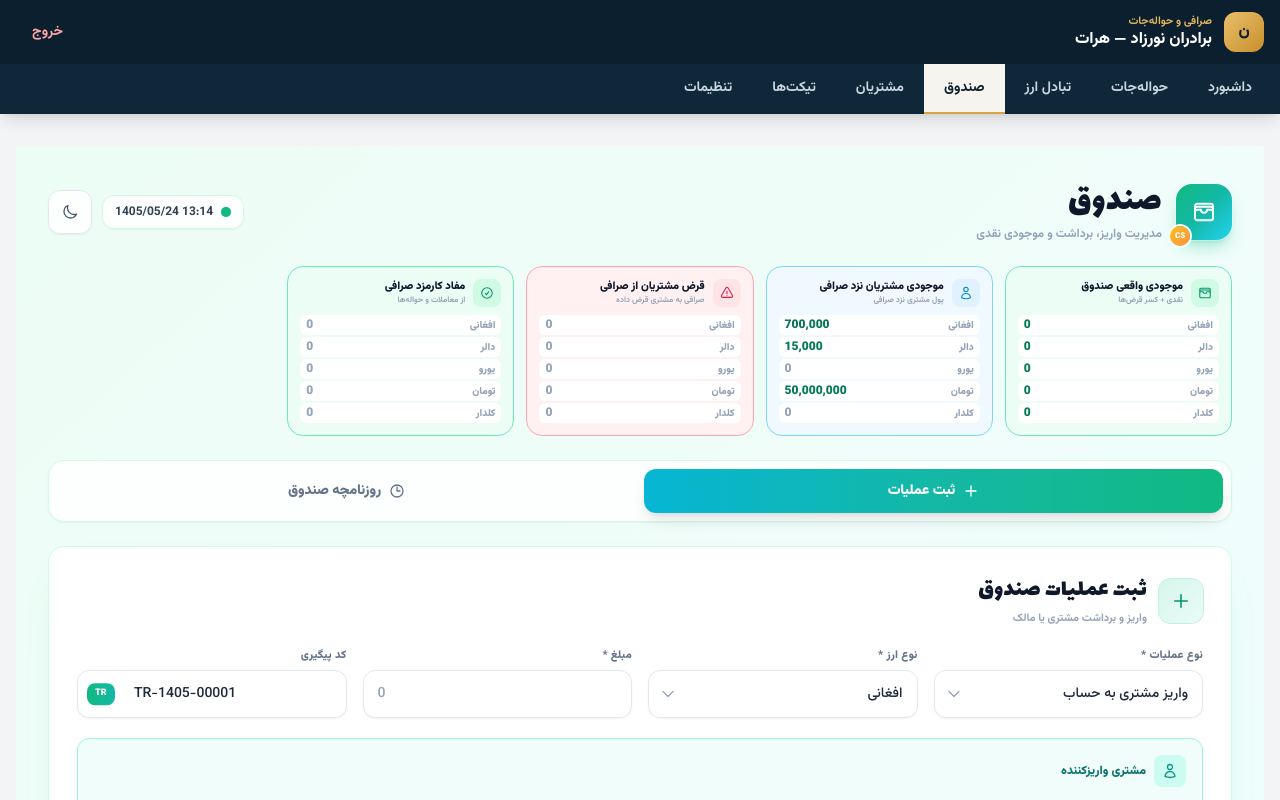
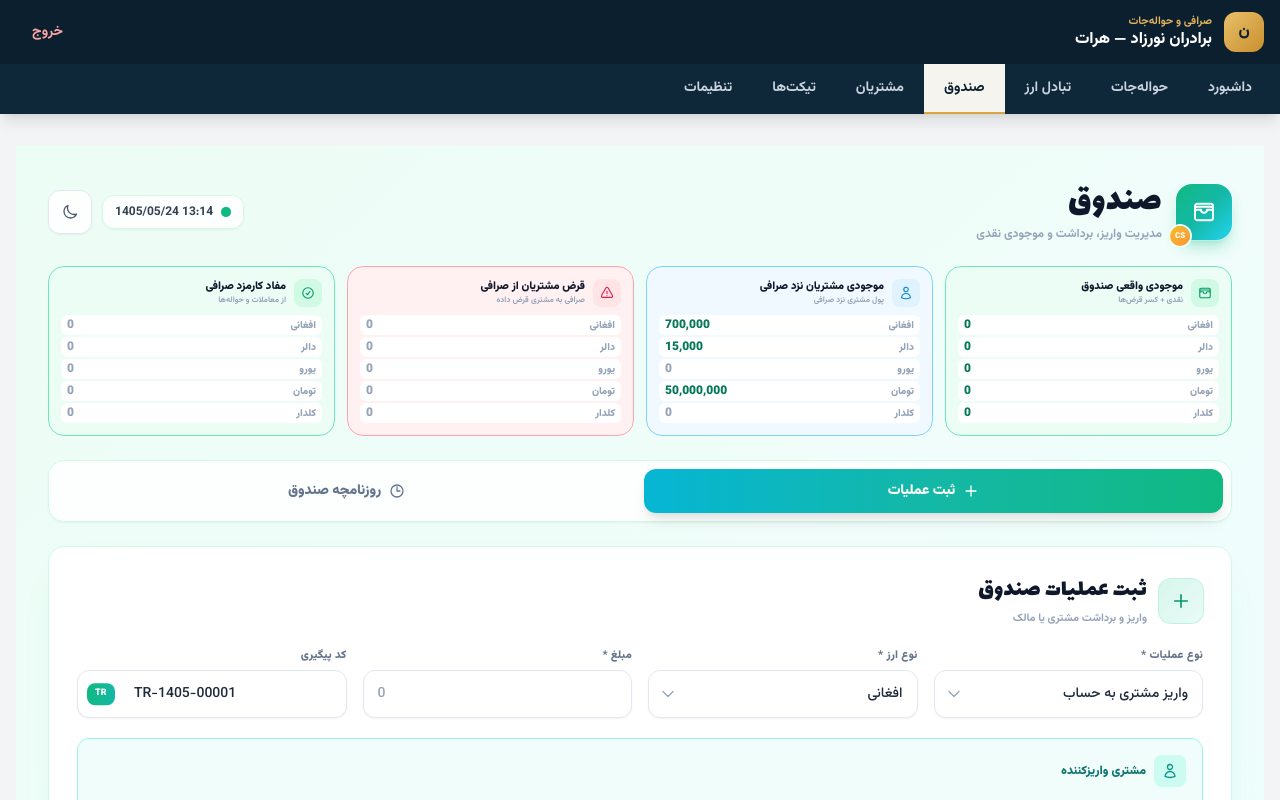
Before and after one commit to nasirahmadrahmati19-hue/exchange-admin, a Next.js app: page /dashboard/cash in a window 1280 px wide. Shown: the top 800 px of the page. Built offline with nearby package versions, Linux system fonts and the light colour scheme; sample sign-in values are in the browser's storage; a small style sheet from the web is missing.

Commit message:
Refactor card layout in cash dashboard

```diff
--- a/app/dashboard/cash/page.tsx
+++ b/app/dashboard/cash/page.tsx
@@ -253,12 +253,12 @@ export default function CashPage() {
             </div>
           </header>
 
-          <div className="cs-up grid grid-cols-2 sm:grid-cols-3 lg:grid-cols-5 gap-3" style={{ animationDelay: "70ms" }}>
-            <TwoColCard title="موجودی واقعی صندوق" subtitle="نقدی + کسر قرض‌ها" icon="wallet" borderColor={dk ? "border-emerald-400/25 bg-emerald-400/[0.07]" : "border-emerald-300 bg-emerald-50"} iconBg={dk ? "bg-emerald-400/15 text-emerald-300" : "bg-emerald-100 text-emerald-600"} data={realCashBalances} colorFn={(v) => v < 0 ? "text-rose-500" : dk ? "text-emerald-300" : "text-emerald-700"} />
-            <TwoColCard title="موجودی مشتریان نزد صرافی" subtitle="پول مشتری نزد صرافی" icon="user" borderColor={dk ? "border-sky-400/25 bg-sky-400/[0.07]" : "border-sky-300 bg-sky-50"} iconBg={dk ? "bg-sky-400/15 text-sky-300" : "bg-sky-100 text-sky-600"} data={customerTotalBalances} colorFn={(v) => v > 0 ? dk ? "text-emerald-300" : "text-emerald-700" : subText} />
-            <TwoColCard title="قرض مشتریان از صرافی" subtitle="صرافی به مشتری قرض داده" icon="alert" borderColor={dk ? "border-rose-400/25 bg-rose-400/[0.07]" : "border-rose-300 bg-rose-50"} iconBg={dk ? "bg-rose-400/15 text-rose-300" : "bg-rose-100 text-rose-600"} data={customerDebts} colorFn={(v) => v > 0 ? "text-rose-500" : subText} />
-            <TwoColCard title="مفاد کارمزد صرافی" subtitle="از معاملات و حواله‌ها" icon="check" borderColor={dk ? "border-emerald-400/25 bg-emerald-400/[0.07]" : "border-emerald-300 bg-emerald-50"} iconBg={dk ? "bg-emerald-400/15 text-emerald-300" : "bg-emerald-100 text-emerald-600"} data={commissionProfit} colorFn={(v) => v > 0 ? dk ? "text-emerald-300" : "text-emerald-700" : subText} />
-          </div>
+         <div className="cs-up grid grid-cols-2 sm:grid-cols-2 lg:grid-cols-4 gap-3" style={{ animationDelay: "70ms" }}>
+  <TwoColCard title="موجودی واقعی صندوق" subtitle="نقدی + کسر قرض‌ها" icon="wallet" borderColor={dk ? "border-emerald-400/25 bg-emerald-400/[0.07]" : "border-emerald-300 bg-emerald-50"} iconBg={dk ? "bg-emerald-400/15 text-emerald-300" : "bg-emerald-100 text-emerald-600"} data={realCashBalances} colorFn={(v) => v < 0 ? "text-rose-500" : dk ? "text-emerald-300" : "text-emerald-700"} />
+  <TwoColCard title="موجودی مشتریان نزد صرافی" subtitle="پول مشتری نزد صرافی" icon="user" borderColor={dk ? "border-sky-400/25 bg-sky-400/[0.07]" : "border-sky-300 bg-sky-50"} iconBg={dk ? "bg-sky-400/15 text-sky-300" : "bg-sky-100 text-sky-600"} data={customerTotalBalances} colorFn={(v) => v > 0 ? dk ? "text-emerald-300" : "text-emerald-700" : subText} />
+  <TwoColCard title="قرض مشتریان از صرافی" subtitle="صرافی به مشتری قرض داده" icon="alert" borderColor={dk ? "border-rose-400/25 bg-rose-400/[0.07]" : "border-rose-300 bg-rose-50"} iconBg={dk ? "bg-rose-400/15 text-rose-300" : "bg-rose-100 text-rose-600"} data={customerDebts} colorFn={(v) => v > 0 ? "text-rose-500" : subText} />
+  <TwoColCard title="مفاد کارمزد صرافی" subtitle="از معاملات و حواله‌ها" icon="check" borderColor={dk ? "border-emerald-400/25 bg-emerald-400/[0.07]" : "border-emerald-300 bg-emerald-50"} iconBg={dk ? "bg-emerald-400/15 text-emerald-300" : "bg-emerald-100 text-emerald-600"} data={commissionProfit} colorFn={(v) => v > 0 ? dk ? "text-emerald-300" : "text-emerald-700" : subText} />
+</div>
 
           <div className={`cs-up flex gap-1.5 md:gap-2 rounded-xl md:rounded-2xl border p-1.5 md:p-2 shadow-sm backdrop-blur ${glassChip}`} style={{ animationDelay: "90ms" }}>
             {tabs.map(tab => (
```
